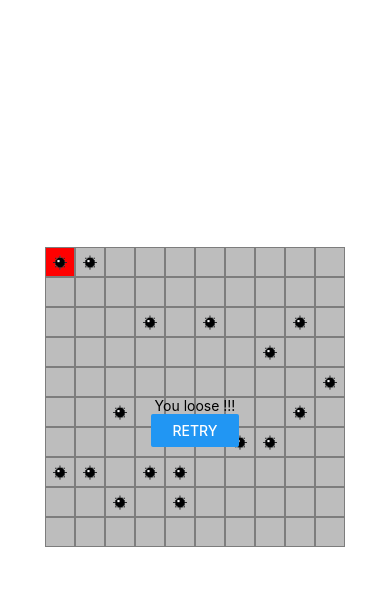
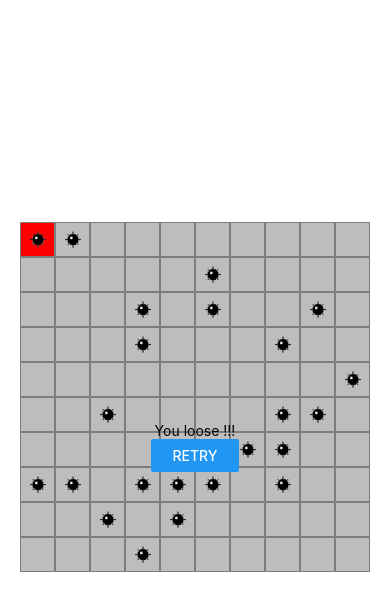
Before and after one commit to Goldtek/minesweeper, a React Native app: screen / in a window 390 px wide. Both pictures are taken after a click on the element 60 px from the left and 262 px from the top of the page. Shown: the top 610 px of the page. Built offline with nearby package versions, Linux system fonts and the light colour scheme.

Commit message:
grid size adjustment to fit into the screen

```diff
--- a/App.js
+++ b/App.js
@@ -17,9 +17,9 @@ export default class App extends Component {
         this.moveAnimation = new Animated.Value(160);
 
         this.boardWidth = CELL_SIZE * BOARD_SIZE;
-        this.grid = Array.apply(null, Array(BOARD_SIZE)).map((el, idx) => {
-            return Array.apply(null, Array(BOARD_SIZE)).map((el, idx) => {
-                return null;
+        this.grid = Array.apply(0, Array(BOARD_SIZE)).map(row => {
+            return Array.apply(0, Array(BOARD_SIZE)).map(col => {
+                return 0;
             });
         });
     }
@@ -86,14 +86,12 @@ export default class App extends Component {
     }
 
     renderBoard = () => {
-        return Array.apply(null, Array(BOARD_SIZE)).map((el, rowIdx) => {
-            let cellList = Array.apply(null, Array(BOARD_SIZE)).map((el, colIdx) => {
+        return Array.apply(null, Array(BOARD_SIZE)).map((cell, rowIdx) => {
+            let cells = Array.apply(null, Array(BOARD_SIZE)).map((cell, colIdx) => {
                 return <Cell
                     onOpen={this.onOpen}
                     onDie={this.onDie}
                     key={colIdx}
-                    width={CELL_SIZE}
-                    height={CELL_SIZE}
                     x={colIdx}
                     y={rowIdx}
                     ref={(ref) => { this.grid[colIdx][rowIdx] = ref }}
@@ -102,7 +100,7 @@ export default class App extends Component {
 
             return (
                 <View key={rowIdx} style={{ width: this.boardWidth, height: CELL_SIZE, flexDirection: 'row'}}>
-                    {cellList}
+                    {cells}
                 </View>
             )
         });
--- a/src/components/cell/index.js
+++ b/src/components/cell/index.js
@@ -5,6 +5,8 @@ import {
   Image,
   Text
 } from 'react-native';
+
+import { CELL_SIZE } from '../../lib'
 import styles from './styles';
 import mines from '../../assets/images/mine.png';
 
@@ -14,7 +16,7 @@ class Cell extends Component {
 
         this.state = {
             opened: false,
-            isMine: Math.random() < 0.2,
+            isMine: Math.random() < 0.25,
             neighbors: null,
             clickedMine: false
         }
@@ -64,14 +66,14 @@ class Cell extends Component {
         if (!this.state.opened){
             return (
                 <TouchableOpacity onPress={() => { this.onOpen(true); }}>
-                    <View style={[ styles.cell, { width: this.props.width, height: this.props.height }]}/>
+                    <View style={[ styles.cell, { width: CELL_SIZE, height: CELL_SIZE }]}/>
                 </TouchableOpacity>
             )
         } else {
             let cellContent = null;
             if (this.state.isMine){
                 cellContent = (
-                    <Image source={mines} style={{ width: this.props.width / 2, height: this.props.height / 2}} resizeMode="contain" />
+                    <Image source={mines} style={{ width: CELL_SIZE / 2, height: CELL_SIZE / 2}} resizeMode="contain" />
                 )
             } else if (this.state.neighbors){
                 cellContent = (
@@ -80,7 +82,7 @@ class Cell extends Component {
             }
 
             return (
-                <View style={[ styles.cellOpened, { width: this.props.width, height: this.props.height, backgroundColor : this.state.clickedMine ? 'red' : '#bdbdbd' }]}>
+                <View style={[ styles.cellOpened, { width: CELL_SIZE, height: CELL_SIZE, backgroundColor : this.state.clickedMine ? 'red' : '#bdbdbd' }]}>
                     {cellContent}
                 </View>
             )
--- a/src/lib/constants.js
+++ b/src/lib/constants.js
@@ -1,4 +1,4 @@
 import { Dimensions } from 'react-native';
 
 export const BOARD_SIZE = 10;
-export const CELL_SIZE = 30;
+export const CELL_SIZE = 35;
```
